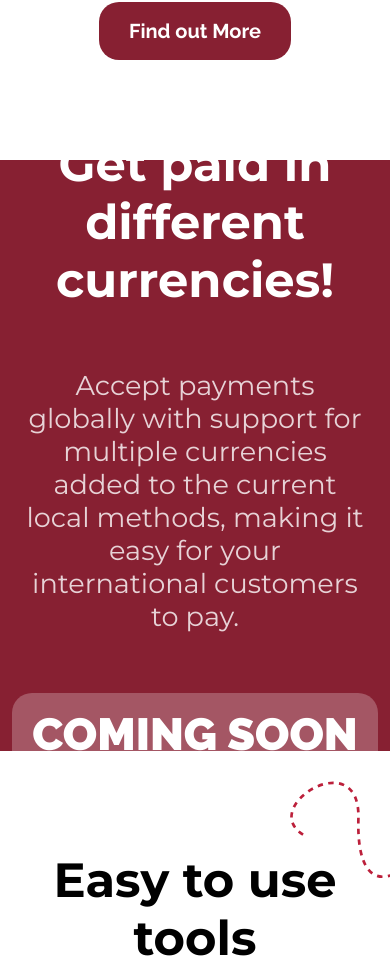
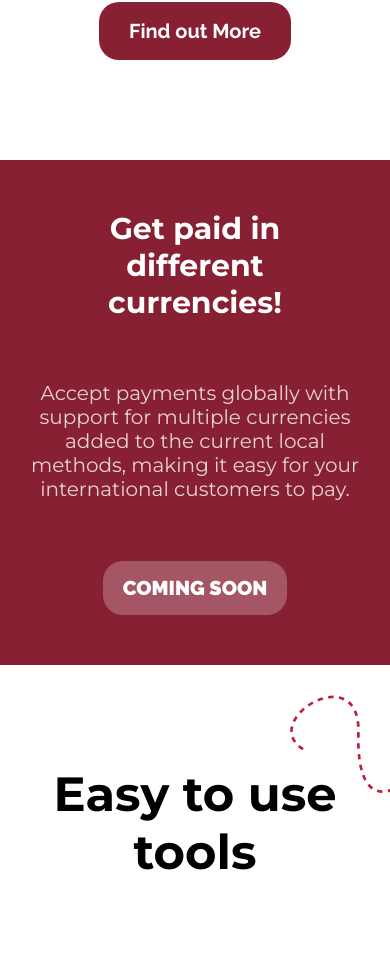
Before and after one commit to MITCHYUGAN/Project-Our-PIXO, a React (Vite) app: page / in a window 390 px wide. Shown: the part 3897-4870 px from the top of the page. Built offline with nearby package versions, Linux system fonts and the light colour scheme.

Commit message:
refactor(global): refactor GetPaidInCurrencies styling to fit page more

```diff
--- a/src/components/GetPaidInCurrencies/GetPaidInCurrencies.css
+++ b/src/components/GetPaidInCurrencies/GetPaidInCurrencies.css
@@ -1,6 +1,6 @@
 .getpaidincurrencies {
     width: 100%;
-    height: 70vh;
+    min-height: 30vh;
     background-color: var(--main-red);
     display: flex;
     flex-direction: column;
@@ -10,23 +10,24 @@
     margin-top: 100px;
     align-items: center;
     justify-content: center;
+    padding: 50px 20px;
 
     h1 {
-        font-size: 4rem;
+        font-size: clamp(30px, 3vw, 4.5vw);
         width: min(1500px, 90%);
         text-align: center;
     }
 
     p {
-        width: min(1500px, 90%);
+        width: min(850px, 100%);
         text-align: center;
         opacity: 0.8;
-        font-size: 2rem;
+        font-size: clamp(20px, 1.5vw, 1.8vw);
     }
 
     button {
         font-family: "Raleway", sans-serif;
-        font-size: 45px;
+        font-size: clamp(20px, 1.3vw, 1.5vw);
         font-weight: 900;
         padding: 15px 20px;
         cursor: pointer;
@@ -37,14 +38,12 @@
     }
 }
 
-@media (max-width: 780px) {
-    .getpaidincurrencies {
-        h1{
-            font-size: 3rem;
-        }
+@media (min-width: 1800px) {
+    .getpaidincurrencies{
+        padding: 100px 20px;
 
         p{
-            font-size: 1.7rem;
+            width: 1500px;
         }
     }
 }
```
